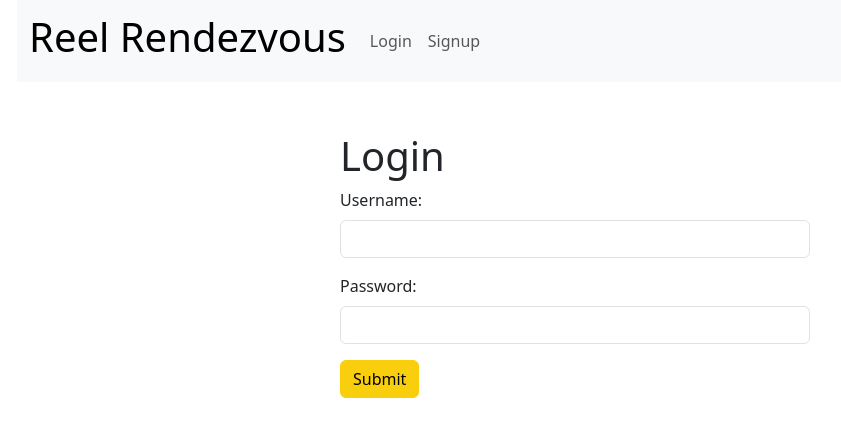
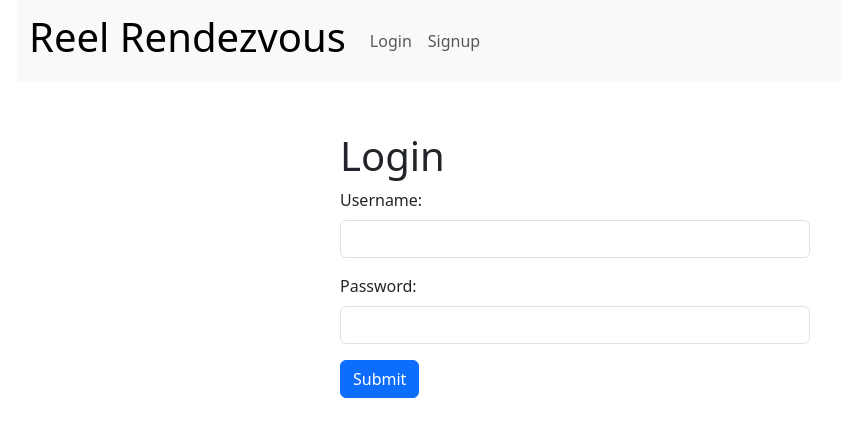
Before and after one commit to SyncMyShip/myFlix-client, a React (Vite) app: page /login in a window 1280 px wide. Shown: the top 436 px of the page, without its empty margins (65-906 px from the left). Built offline with nearby package versions, Linux system fonts and the light colour scheme.

Commit message:
readjust bootstrap ref

```diff
--- a/src/index.scss
+++ b/src/index.scss
@@ -10,4 +10,4 @@
 $primary: #F9CF0D;
 // $bs-body-bg: #FDFCF9;
 
-@import "~bootstrap/scss/bootstrap";
+@import "~bootstrap/dist/css/bootstrap.min.css";
```
